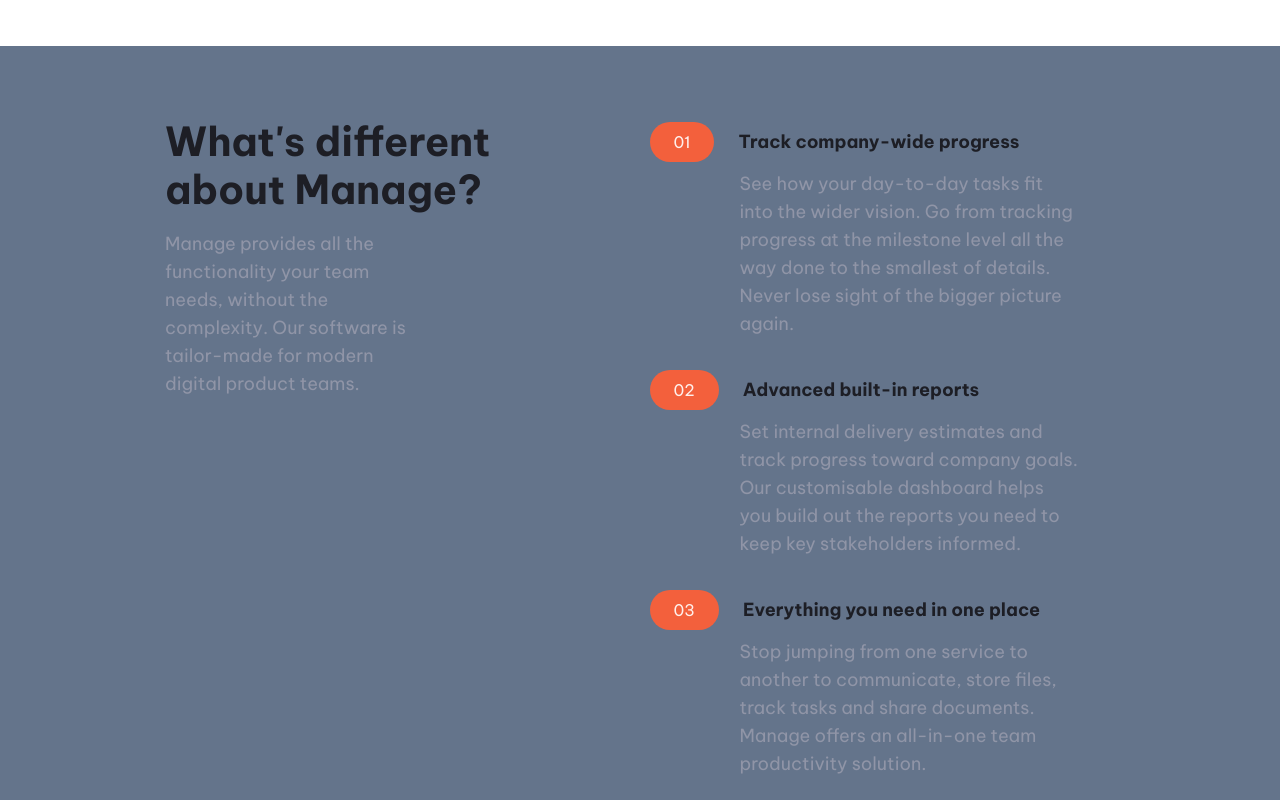
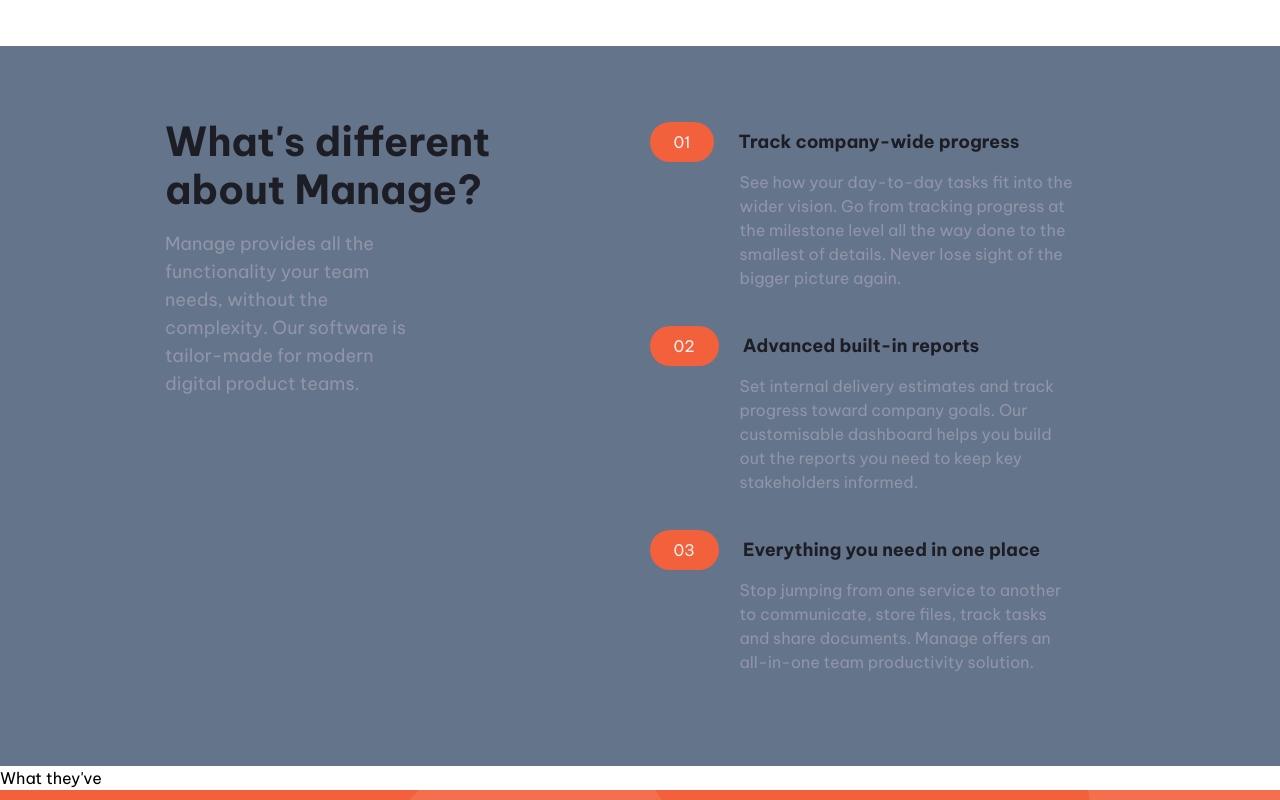
Before and after one commit to Professor1345/Manage, a website: page public/index.html in a window 1280 px wide. Shown: the part 720-1520 px from the top of the page. Drawn offline with Linux system fonts and the light colour scheme.

```diff
--- a/src/input.css
+++ b/src/input.css
@@ -132,7 +132,7 @@
   /* Over-all Container for Third Box Second */
   .tb-second > div {
     /* @apply my-3 md:my-6; */
-    @apply my-6 md:my-2 md:mb-4 lg:my-3 lg:mb-6 xl:my-5 xl:mb-8;
+    @apply my-6 md:my-2 md:mb-4 lg:my-3 lg:mb-6 xl:my-5 xl:mb-9;
   }
 
   /* Header Container */
@@ -161,7 +161,7 @@
   /* Content */
   .tb-second div div:nth-child(2) {
     @apply text-[hsl(227,_12%,_61%)];
-    @apply text-[15px] lg:text-base xl:text-lg;
+    @apply text-[15px] lg:text-base xl:text-base;
     @apply ml-0 md:ml-[75px] lg:ml-20 xl:ml-[90px];
     @apply my-2 md:my-2 lg:my-2 xl:my-2;
     @apply text-center md:text-left;
```
Also changed, not shown: public/styles.css.
